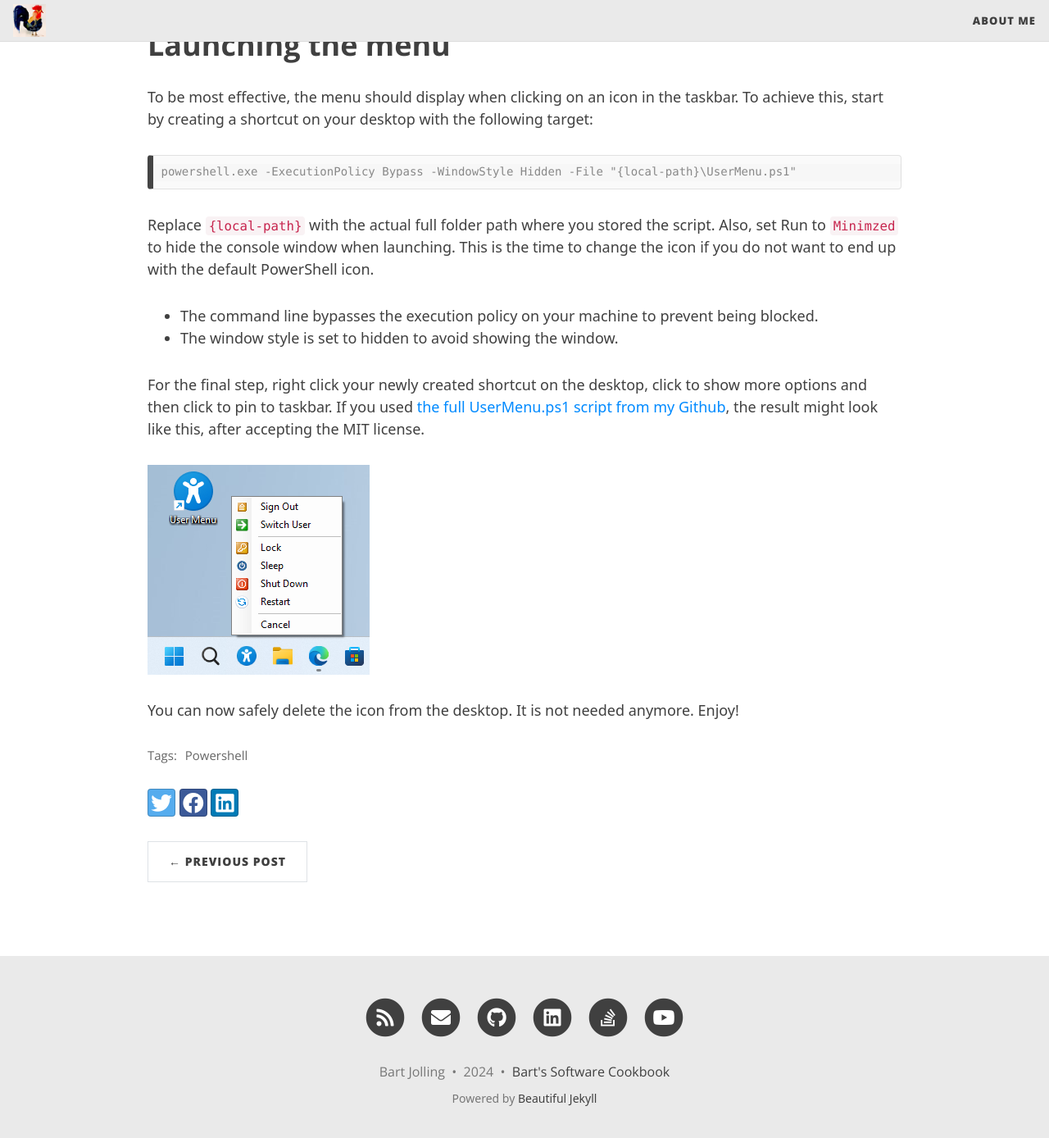
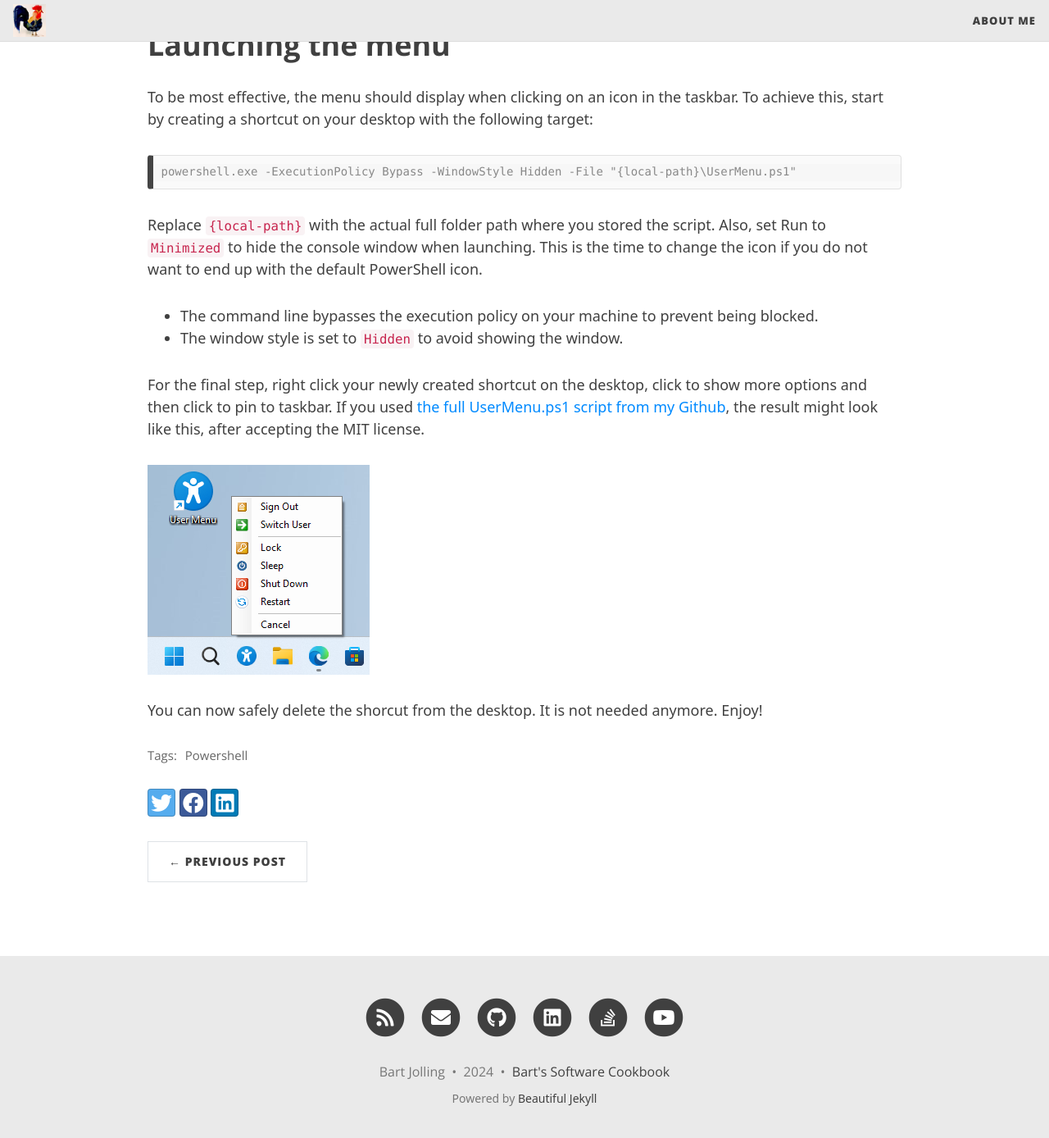
Before and after one commit to BartJolling/bartjolling.github.io, a Jekyll site: the page built from _posts/2024-09-01-windows-desktop-menu-powershell.md, in a window 1280 px wide and 1400 px high, scrolled down 3158 px. Shown: the top 1388 px of the window at 82% size. Built offline with Jekyll 4.4.1, drawn with Linux system fonts in a browser that asks for light colours; nearby versions of some CDN libraries; comment, search, counter and statistics services are not loaded.

Commit message:
Fixed small typos

```diff
--- a/_posts/2024-09-01-windows-desktop-menu-powershell.md
+++ b/_posts/2024-09-01-windows-desktop-menu-powershell.md
@@ -121,13 +121,13 @@
 powershell.exe -ExecutionPolicy Bypass -WindowStyle Hidden -File "{local-path}\UserMenu.ps1"
 ~~~~
 
-Replace `{local-path}` with the actual full folder path where you stored the script. Also, set Run to `Minimzed` to hide the console window when launching. This is the time to change the icon if you do not want to end up with the default PowerShell icon.
+Replace `{local-path}` with the actual full folder path where you stored the script. Also, set Run to `Minimized` to hide the console window when launching. This is the time to change the icon if you do not want to end up with the default PowerShell icon.
 
 - The command line bypasses the execution policy on your machine to prevent being blocked.
-- The window style is set to hidden to avoid showing the window.
+- The window style is set to `Hidden` to avoid showing the window.
 
-For the final step, right click your newly created  shortcut on the desktop, click to show more options and then click to pin to taskbar. If you used [the full UserMenu.ps1 script from my Github](https://gist.github.com/BartJolling/d82493c35f2f28c6ee428747da30992b), the result might look like this, after accepting the MIT license.
+For the final step, right click your newly created shortcut on the desktop, click to show more options and then click to pin to taskbar. If you used [the full UserMenu.ps1 script from my Github](https://gist.github.com/BartJolling/d82493c35f2f28c6ee428747da30992b), the result might look like this, after accepting the MIT license.
 
 ![User Menu](/assets/img/2024-09-01-windows-start-menu-powershell-result.png)
 
-You can now safely delete the icon from the desktop. It is not needed anymore. Enjoy!
+You can now safely delete the shorcut from the desktop. It is not needed anymore. Enjoy!
```
Also changed, not shown: other parts of _posts/2024-09-01-windows-desktop-menu-powershell.md (+1 -1 lines).
